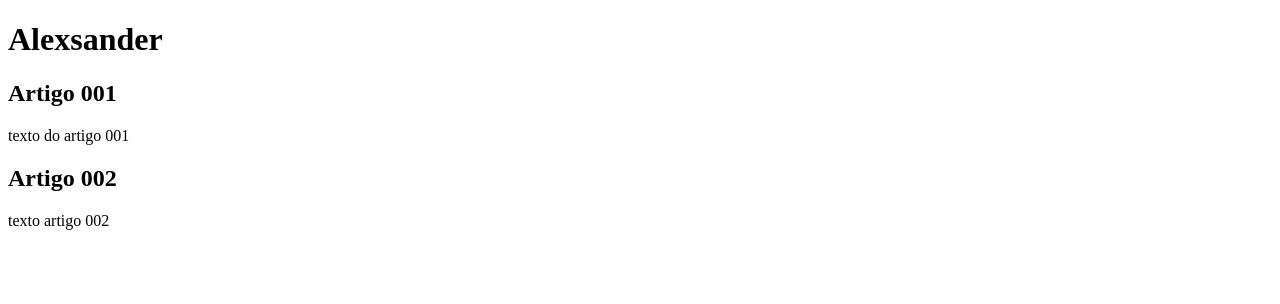
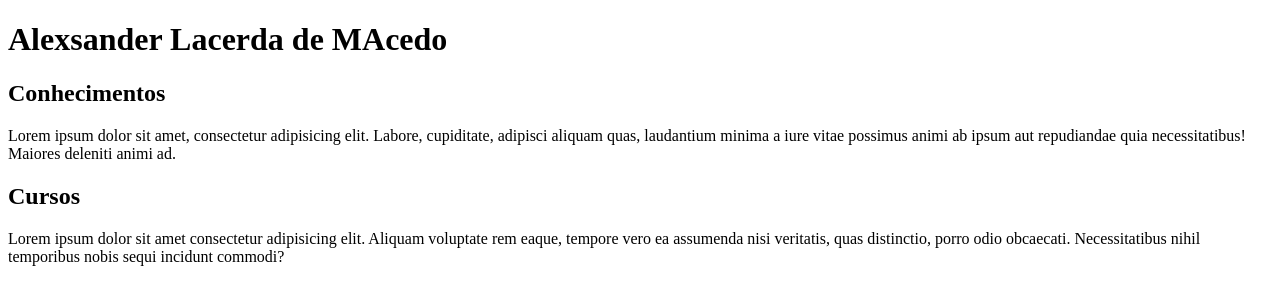
Before and after one commit to alexsander1612/projeto-site, a plain HTML site: page index.html in a window 1280 px wide. Drawn offline with Linux system fonts and the light colour scheme.

Commit message:
comecei a escrever o conteúdo

```diff
--- a/index.html
+++ b/index.html
@@ -4,21 +4,21 @@
     <meta charset="UTF-8">
     <meta http-equiv="X-UA-Compatible" content="IE=edge">
     <meta name="viewport" content="width=device-width, initial-scale=1.0">
-    <title>Alexsander LAcerda de Macedo</title>
+    <title>Alexsander</title>
 </head>
 <body>
     <main>
         <header>
-            <h1>Alexsander</h1>
+            <h1>Alexsander Lacerda de MAcedo</h1>
 
         </header>
         <article>
-            <h2>Artigo 001</h2>
-            <p>texto do artigo 001</p>
+            <h2>Conhecimentos</h2>
+            <p>Lorem ipsum dolor sit amet, consectetur adipisicing elit. Labore, cupiditate, adipisci aliquam quas, laudantium minima a iure vitae possimus animi ab ipsum aut repudiandae quia necessitatibus! Maiores deleniti animi ad.</p>
         </article>
         <article>
-            <h2>Artigo 002</h2>
-            <p>texto artigo 002</p>
+            <h2>Cursos</h2>
+            <p>Lorem ipsum dolor sit amet consectetur adipisicing elit. Aliquam voluptate rem eaque, tempore vero ea assumenda nisi veritatis, quas distinctio, porro odio obcaecati. Necessitatibus nihil temporibus nobis sequi incidunt commodi?</p>
         </article>
     </main>
 </body>
```
